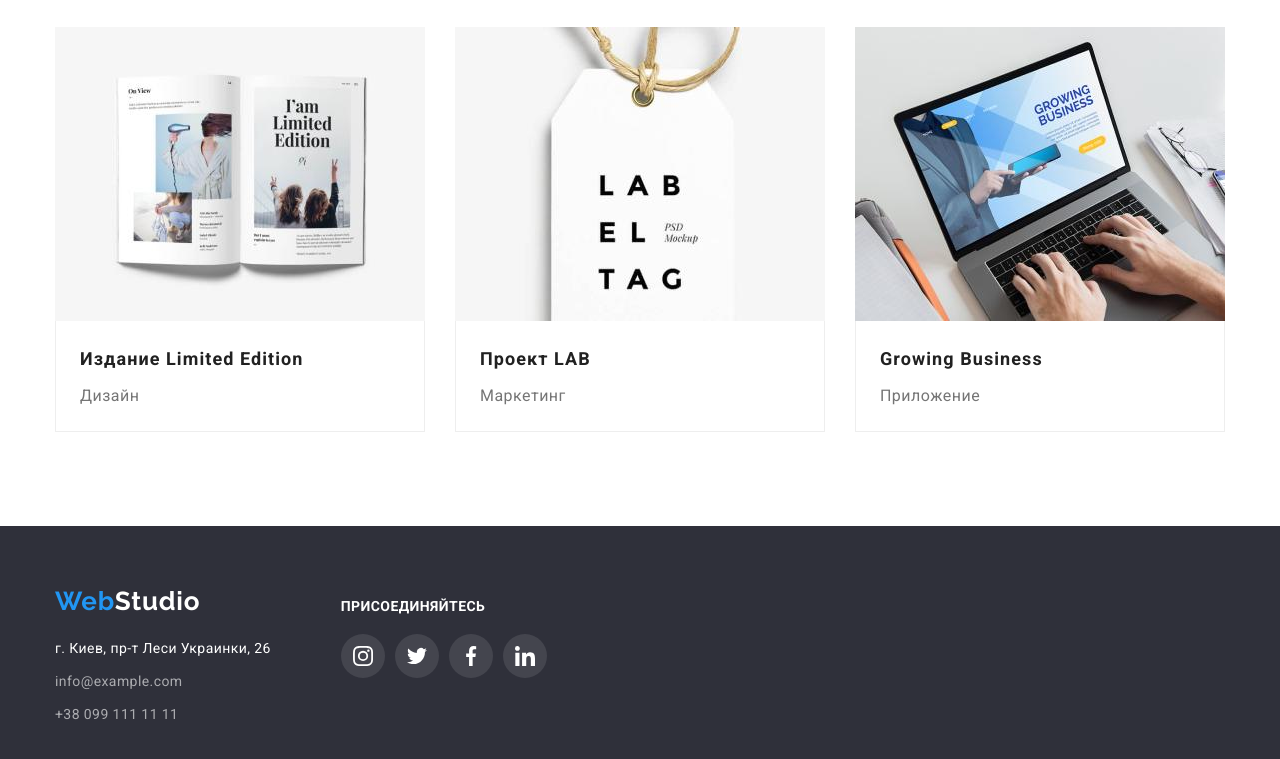
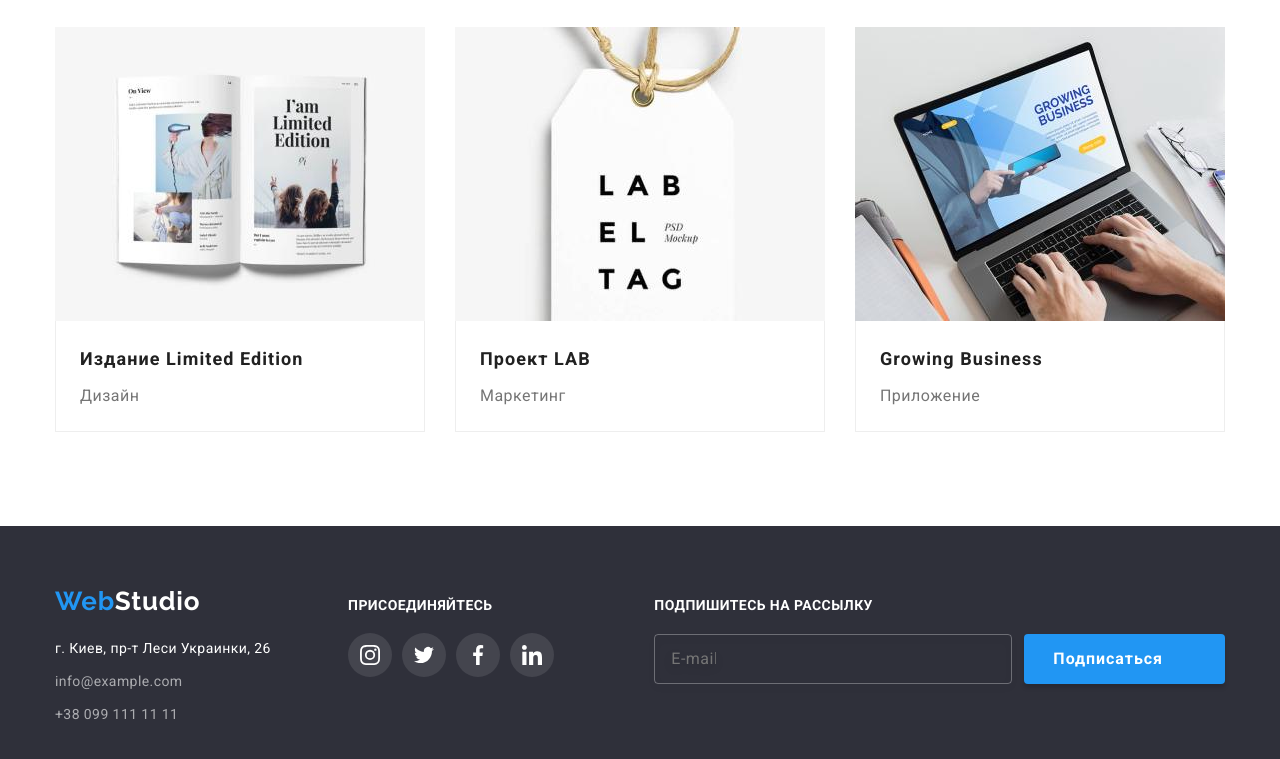
Before and after one commit to Sairus1989/goit-markup-hw-06, a plain HTML site: page portfolio.html in a window 1280 px wide. Shown: the part 1107-1866 px from the top of the page. Drawn offline with nearby package versions, Linux system fonts and the light colour scheme.

Commit message:
Procising HW 06 22.14

```diff
--- a/css/styles.css
+++ b/css/styles.css
@@ -95,7 +95,10 @@ color: #212121;
 padding-top: 32px;
 padding-bottom: 32px;
 }
-
+.link-list {
+padding-top: 32px;
+padding-bottom: 32px;
+}
 .bottom-list  {
 display: flex;
 padding-left: 0;
@@ -566,6 +569,8 @@ text-align: center;
 /* Футер "Присоединяйтесь" */
 .footer-container {
     display: flex;
+    justify-content: space-between;
+    align-items: baseline;
 }
 .join-title {
     color: #ffffff;
@@ -584,7 +589,7 @@ text-align: center;
 }
 .join {
     margin-left: 70px;
-    margin-top: 12px;
+
 }
 .item-join a {
     color: #ffffff;
@@ -760,10 +765,42 @@ padding: 10px 28px 10px 29px;
     margin-left: 10px;
 }
 .label-text {
+display: block;
 font-weight: bold;
 font-size: 14px;
 line-height: 1.14;
 letter-spacing: 0.03em;
 text-transform: uppercase;
 color: #FFFFFF;
+margin-bottom: 20px;
 }
+.footer-form {
+    padding-left: 93px;
+
+
+}
+.label-block {
+    display: flex;
+    justify-content: flex-end;
+}
+.input-footer {
+font-family: Roboto;
+font-style: normal;
+font-weight: normal;
+font-size: 16px;
+line-height: 1.25;
+display: flex;
+align-items: center;
+letter-spacing: 0.03em;
+color: rgba(255, 255, 255, 0.6);
+margin-right: 12px;
+
+width: 358px;
+height: 50px;
+background-color: transparent;
+border: 1px solid rgba(255, 255, 255, 0.3);
+box-sizing: border-box;
+filter: drop-shadow(0px 4px 4px rgba(0, 0, 0, 0.15));
+border-radius: 4px;
+padding: 15px 295px 15px 16px;
+}
--- a/portfolio.html
+++ b/portfolio.html
@@ -291,6 +291,18 @@
             </li>
           </ul>
         </div>
+        <form class="footer-form">
+          <label for="mail" class="label-text">Подпишитесь на рассылку</label>
+          <div class="label-block">
+          <input type="email" name="mail" id="mail" placeholder="E-mail" class="input-footer">
+          <button type="submit" class="btn-telega">
+            <p class="text-telega">Подписаться</p>
+            <svg width="24px" height="24px" class="icon-tlg">
+              <use href=".//images/icons.svg#icon-telega"></use>
+            </svg>
+          </button>
+        </div>
+        </form>
       </div>
     </footer>
   </body>
```
Also changed, not shown: index.html (+4 -2 lines).
